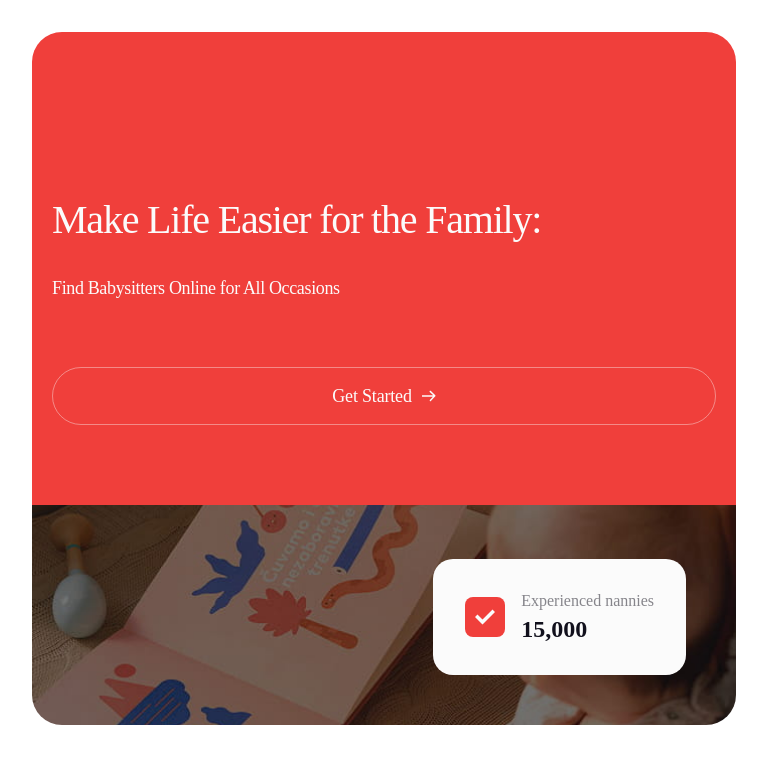
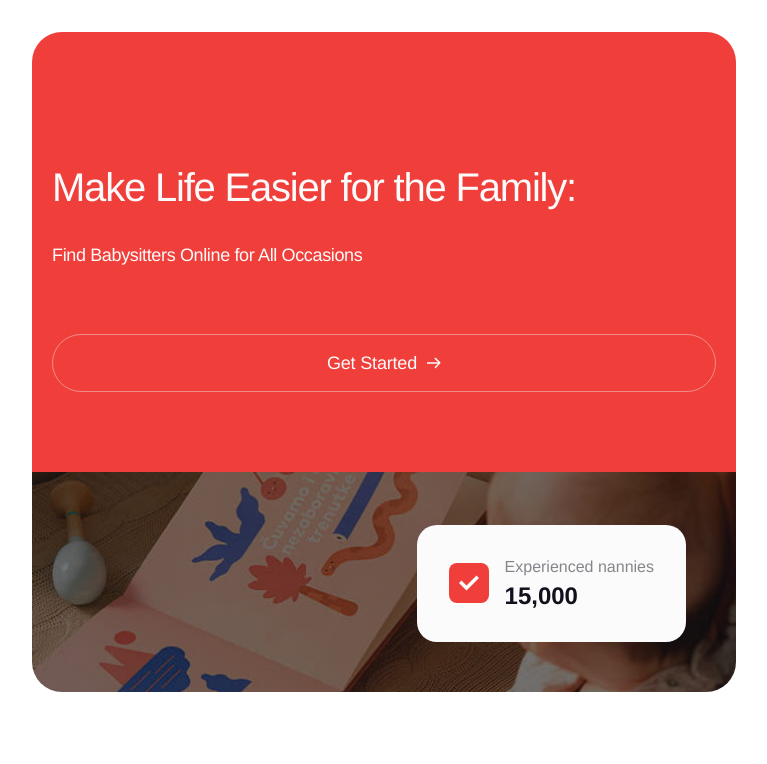
Before and after one commit to LiliiaDud/nannies-services-app, a React (Vite) app: page / in a window 1280 px wide. Shown: the top 764 px of the page, without its empty margins (256-1023 px from the left). Built offline with nearby package versions, Linux system fonts and the light colour scheme.

Commit message:
style: improve global styles and reset

```diff
--- a/src/index.css
+++ b/src/index.css
@@ -11,10 +11,52 @@
 body {
   margin: 0;
   padding: 0;
+  font-family: var(--font-family);
+  -webkit-font-smoothing: antialiased;
+  -moz-osx-font-smoothing: grayscale;
 }
 
-ul {
+h1,
+h2,
+h3,
+h4,
+h5,
+h6,
+p {
+  margin: 0;
+}
+
+ul,
+ol {
   margin: 0;
   padding: 0;
   list-style: none;
 }
+
+img {
+  display: block;
+  max-width: 100%;
+}
+
+input,
+textarea {
+  font-family: inherit;
+  outline: none;
+}
+
+button {
+  cursor: pointer;
+  font-family: inherit;
+  border: none;
+  background: none;
+}
+
+a {
+  color: currentColor;
+  text-decoration: none;
+}
+
+:focus-visible {
+  outline: 2px solid #f03f3b;
+  outline-offset: 2px;
+}
```
